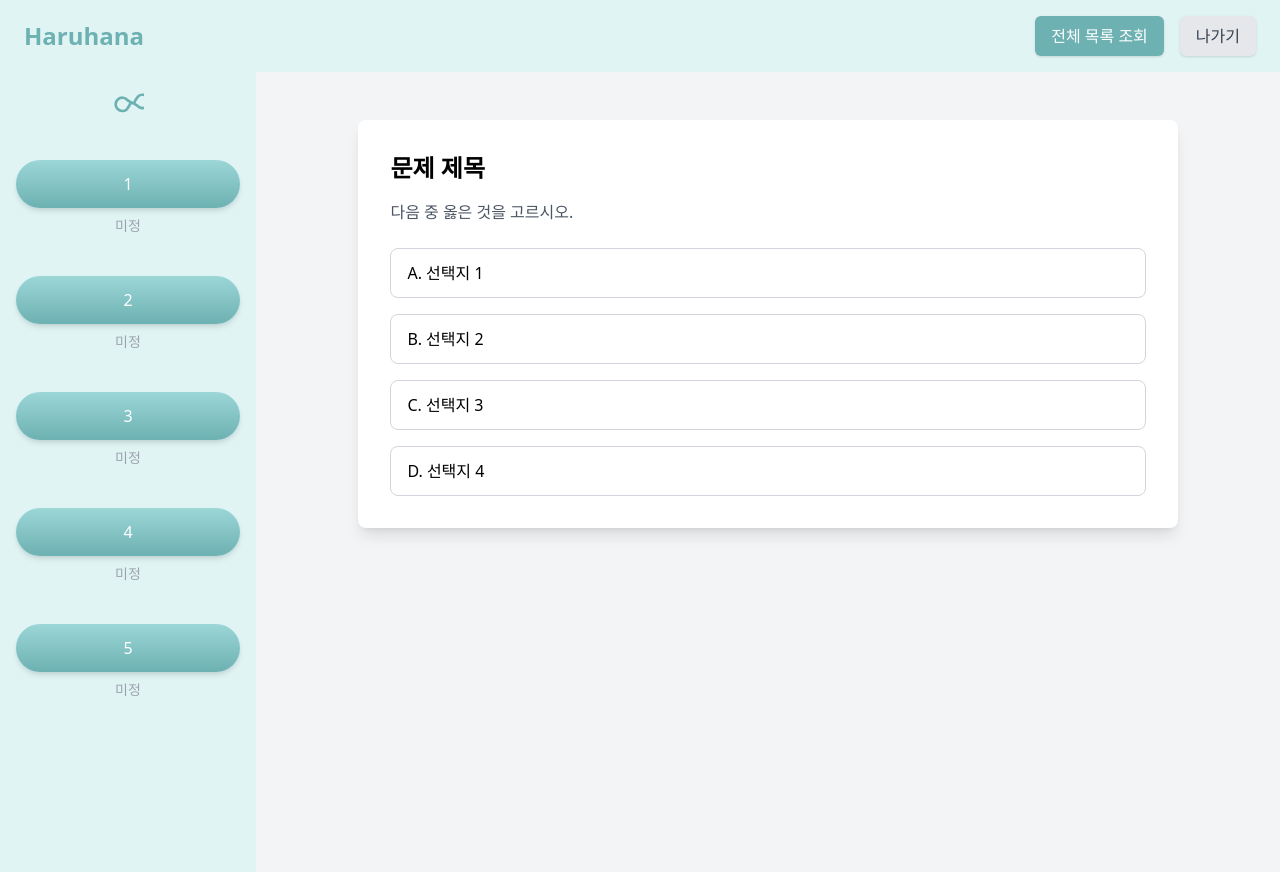
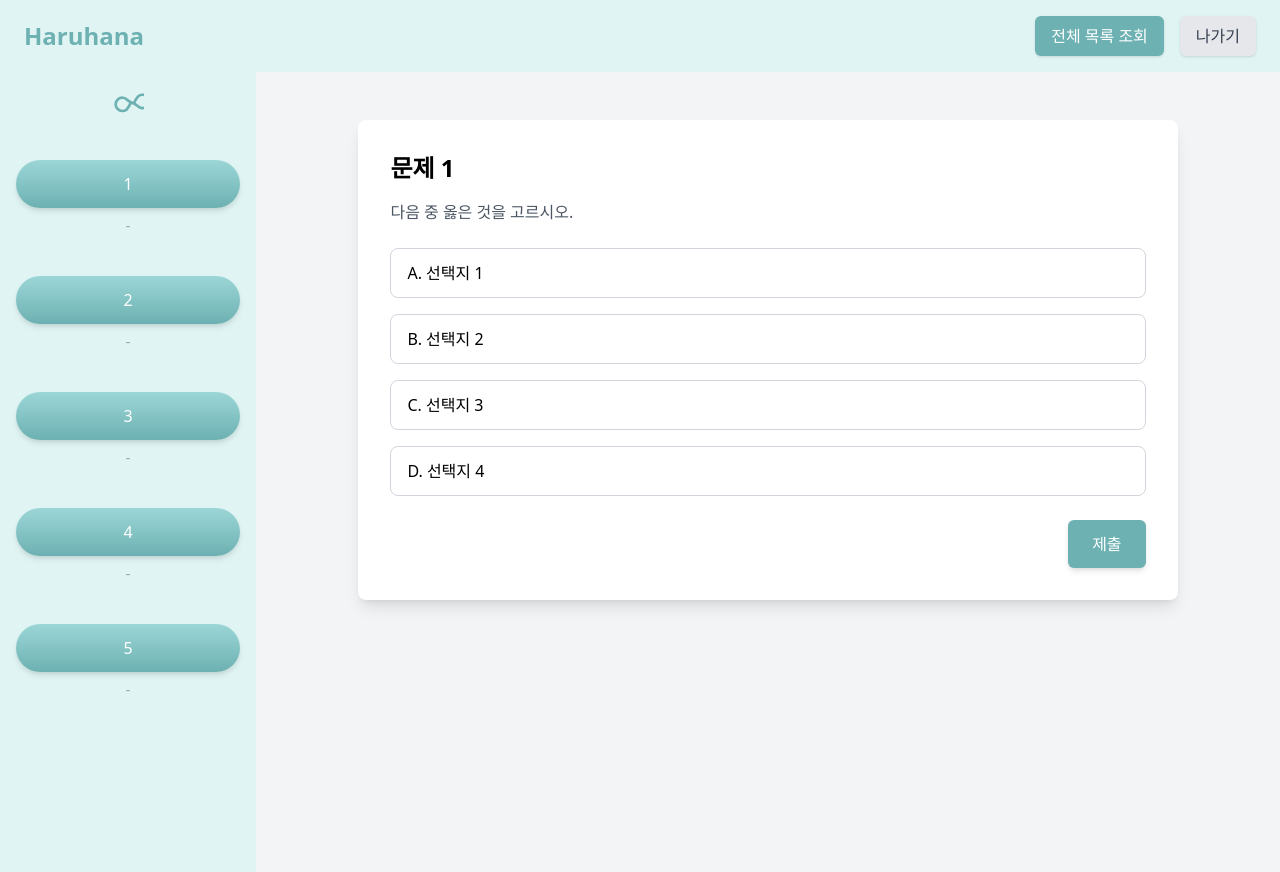
Before and after one commit to woorifisa-service-dev-4th/frontend-4th-haruhana, a Next.js app: page /questions in a window 1280 px wide. Built offline with nearby package versions, Linux system fonts and the light colour scheme.

Commit message:
✨ 답 선택 취소 기능, 제출 버튼 기능, 제출 누르면 정답 여부에 따라 SideBar에 O/X 표시 기능, 선택하지 않고 제출했을 시 모달창 뜨는 기능

```diff
--- /dev/null
+++ b/app/questions/layout.jsx
@@ -0,0 +1,11 @@
+import "../globals.css";
+
+export default function RootLayout({ children }) {
+  return (
+    <html lang="en">
+      <body>
+        {children}
+      </body>
+    </html>
+  );
+}
--- a/app/questions/page.jsx
+++ b/app/questions/page.jsx
@@ -1,22 +1,58 @@
+"use client";
+
+import { useState } from "react";
 import QuestionSidebar from "@/components/problems/QuestionSideBar";
 import QuestionArea from "@/components/problems/QuestionArea";
 import QuestionHeader from "@/components/problems/QuestionHeader";
 import "../globals.css";
 
 export default function QuestionPage() {
+  const [questionStatus, setQuestionStatus] = useState([null, null, null, null, null]); // 문제 상태
+  const [showModal, setShowModal] = useState(false); // 모달 표시 여부
+
+  // 문제 제출 핸들러
+  const handleSubmit = (answered, isCorrect, questionIndex) => {
+    if (!answered) {
+      setShowModal(true); // 문제를 풀지 않은 경우 모달 표시
+      return;
+    }
+
+    // 정답 여부에 따라 상태 업데이트
+    setQuestionStatus((prev) =>
+      prev.map((status, index) =>
+        index === questionIndex ? (isCorrect ? "O" : "X") : status
+      )
+    );
+  };
+
   return (
-    <html lang="en">
-      <body>
-        <QuestionHeader />
+    <>
+      <QuestionHeader />
 
-        <div className="flex h-screen bg-gray-100">
-          <QuestionSidebar />
+      <div className="flex h-screen bg-gray-100">
+        {/* 사이드바 */}
+        <QuestionSidebar questionStatus={questionStatus} />
 
-          <div className="flex-1 flex flex-col items-center mt-12">
-            <QuestionArea />
+        {/* 문제 풀이 영역 */}
+        <div className="flex-1 flex flex-col items-center mt-12">
+          <QuestionArea questionIndex={0} onSubmit={handleSubmit} />
+        </div>
+      </div>
+
+      {/* 모달 */}
+      {showModal && (
+        <div className="fixed inset-0 flex items-center justify-center bg-black bg-opacity-50">
+          <div className="bg-white p-6 rounded-lg shadow-lg">
+            <p className="text-lg text-gray-800">문제를 풀고 제출해주세요!</p>
+            <button
+              onClick={() => setShowModal(false)}
+              className="mt-4 px-4 py-2 bg-[#6DB1B2] text-white rounded-md hover:bg-[#5AA0A1] transition"
+            >
+              닫기
+            </button>
           </div>
         </div>
-      </body>
-    </html>
+      )}
+    </>
   );
 }
--- a/components/problems/QuestionArea.jsx
+++ b/components/problems/QuestionArea.jsx
@@ -1,10 +1,29 @@
-const QuestionArea = () => {
+import { useState } from "react";
+
+const QuestionArea = ({ questionIndex, onSubmit }) => {
+  const [selectedOption, setSelectedOption] = useState(null);
+
+  const handleSubmit = () => {
+    if (selectedOption === null) {
+      onSubmit(false); // 문제를 풀지 않았음
+    } else {
+      const isCorrect = selectedOption === "A. 선택지 1"; // 정답 여부 판단 (예시로 A가 정답)
+      onSubmit(true, isCorrect, questionIndex); // 문제 풀기 완료
+    }
+  };
+
+  const toggleOption = (option) => {
+    if (selectedOption === option) {
+      setSelectedOption(null); // 선택 취소
+    } else {
+      setSelectedOption(option); // 선택 설정
+    }
+  };
+
   return (
     <div className="w-4/5 max-w-6xl bg-white rounded-lg shadow-lg p-8">
-      <h1 className="text-2xl font-bold mb-4">문제 제목</h1>
-      <p className="text-gray-600 mb-6">
-        다음 중 옳은 것을 고르시오.
-      </p>
+      <h1 className="text-2xl font-bold mb-4">문제 {questionIndex + 1}</h1>
+      <p className="text-gray-600 mb-6">다음 중 옳은 것을 고르시오.</p>
 
       {/* Options */}
       <div className="flex flex-col gap-4">
@@ -12,13 +31,28 @@ const QuestionArea = () => {
           (option, index) => (
             <button
               key={index}
-              className="w-full text-left px-4 py-3 border border-gray-300 rounded-lg hover:bg-gray-100 transition"
+              onClick={() => toggleOption(option)}
+              className={`w-full text-left px-4 py-3 border rounded-lg transition ${
+                selectedOption === option
+                  ? "bg-[#6DB1B2] text-white"
+                  : "border-gray-300 hover:bg-gray-100"
+              }`}
             >
               {option}
             </button>
           )
         )}
       </div>
+
+      {/* Submit Button */}
+      <div className="flex justify-end mt-6">
+        <button
+          onClick={handleSubmit}
+          className="px-6 py-3 bg-[#6DB1B2] text-white rounded-md shadow-md hover:bg-[#5AA0A1] transition"
+        >
+          제출
+        </button>
+      </div>
     </div>
   );
 };
--- a/components/problems/QuestionSideBar.jsx
+++ b/components/problems/QuestionSideBar.jsx
@@ -1,24 +1,4 @@
-"use client";
-
-import { useState } from "react";
-
-const QuestionSidebar = () => {
-  // 각 문제에 대한 상태 (O/X 여부)
-  const [questionStatus, setQuestionStatus] = useState([
-    null, // 문제 1
-    null, // 문제 2
-    null, // 문제 3
-    null, // 문제 4
-    null, // 문제 5
-  ]);
-
-  // 테스트용 상태 변경 함수
-  const toggleStatus = (index) => {
-    setQuestionStatus((prev) =>
-      prev.map((status, i) => (i === index ? (status === "O" ? "X" : "O") : status))
-    );
-  };
-
+const QuestionSidebar = ({ questionStatus }) => {
   return (
     <div className="w-1/5 bg-[#E0F4F4] p-4 flex flex-col items-center gap-10">
       {/* 아이콘 (상단) */}
@@ -46,14 +26,21 @@ const QuestionSidebar = () => {
           className="flex flex-col items-center gap-2 w-full"
         >
           <button
-            onClick={() => toggleStatus(index)} // 상태 변경
             className="w-full h-12 bg-gradient-to-b from-[#9CD6D7] to-[#6DB1B2] rounded-full shadow-md flex items-center justify-center text-white font-medium hover:opacity-90 transition"
           >
             {index + 1}
           </button>
           {/* O/X 여부 표시 */}
-          <span className={`text-sm font-medium ${status === "O" ? "text-green-500" : status === "X" ? "text-red-500" : "text-gray-400"}`}>
-            {status || "미정"}
+          <span
+            className={`text-sm font-medium ${
+              status === "O"
+                ? "text-[#60B3D7]"
+                : status === "X"
+                ? "text-[#E592A3]"
+                : "text-gray-400"
+            }`}
+          >
+            {status || "-"}
           </span>
         </div>
       ))}
```
